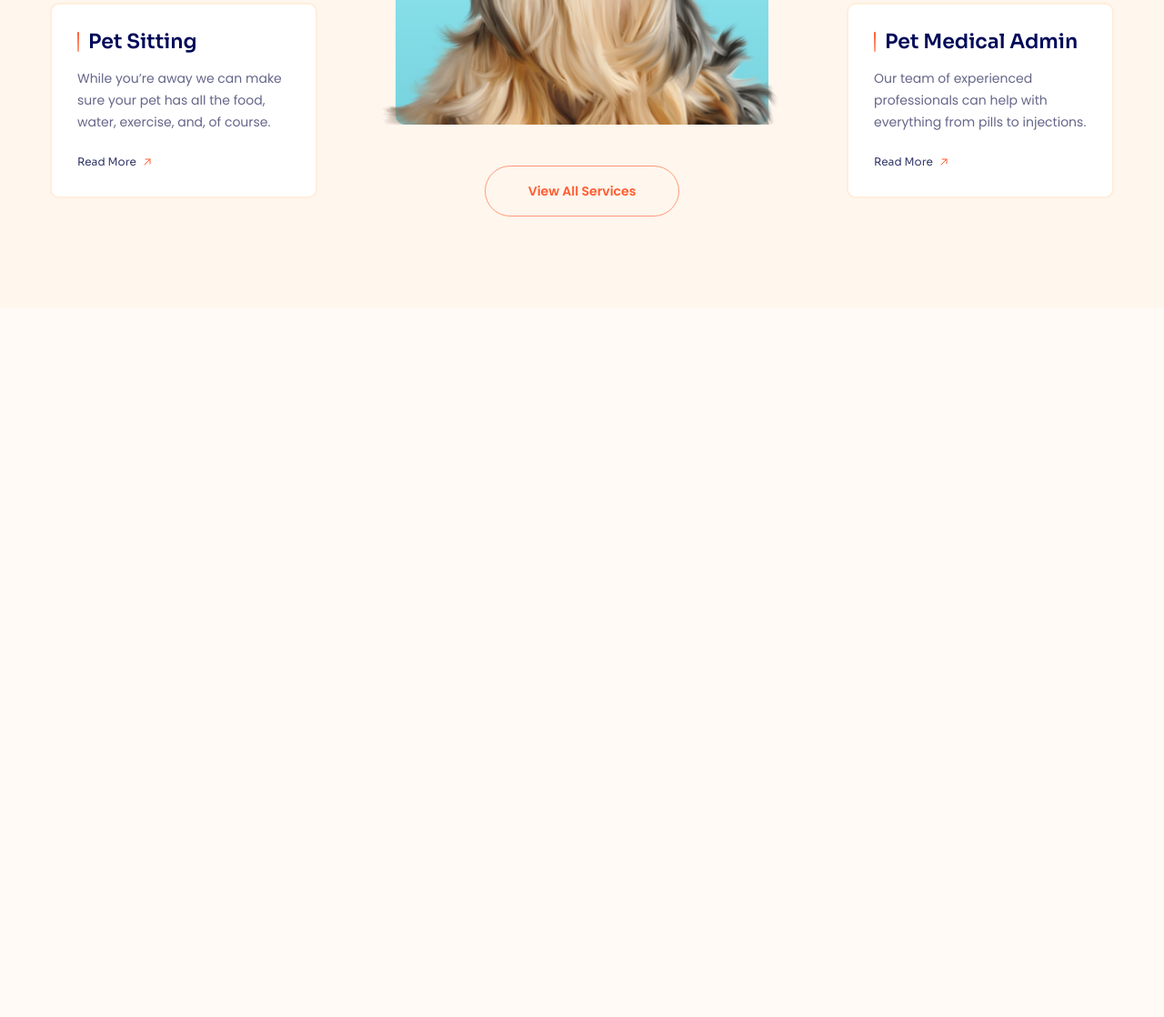
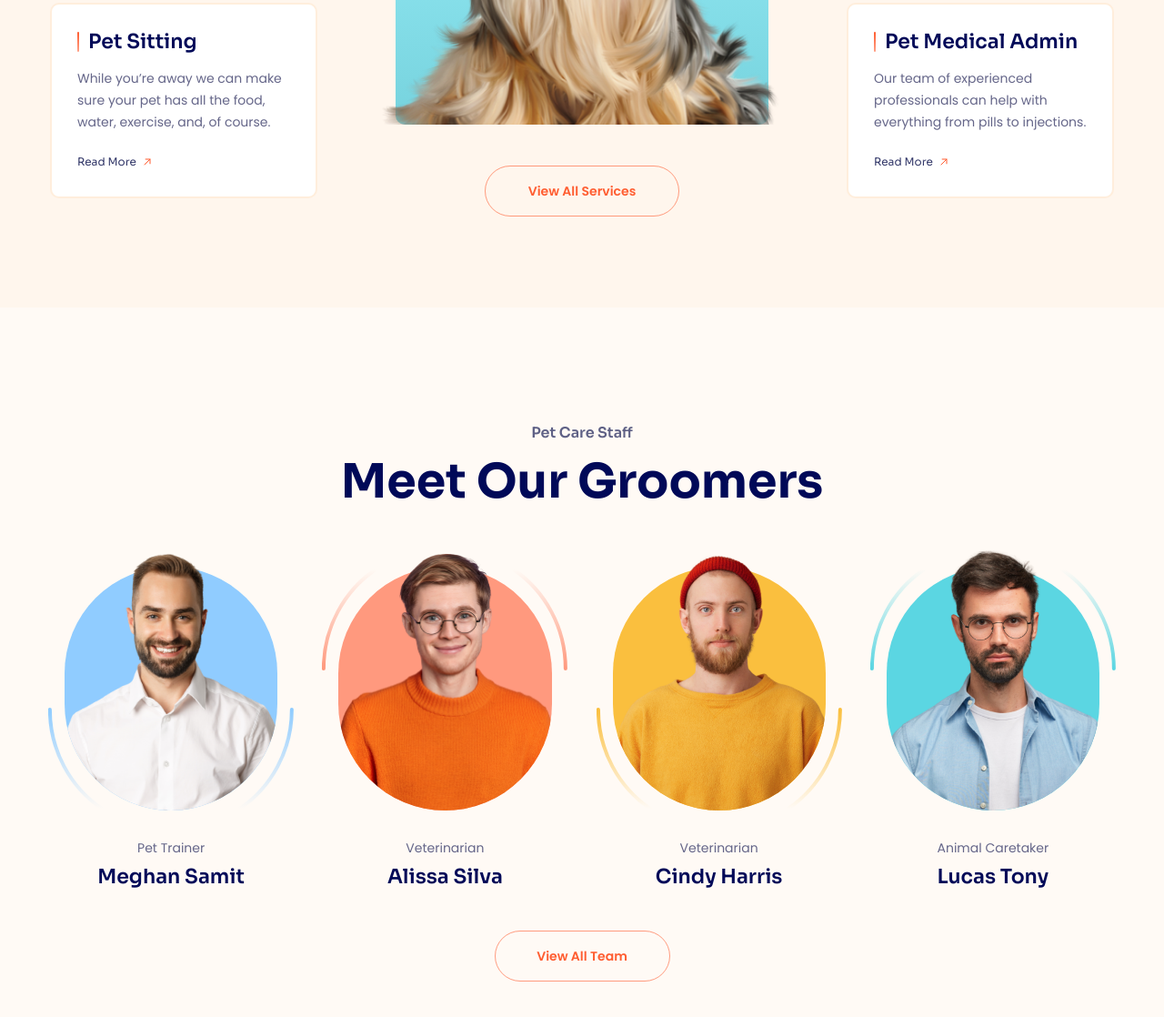
Before and after one commit to 777hanh777hanh/project-04, a plain HTML site: page index.html in a window 1280 px wide. Shown: the part 2991-4109 px from the top of the page at 91% size. Before the commit the page ends 3329 px from the top, so only its background shows below. Drawn offline with Linux system fonts and the light colour scheme.

Commit message:
add staff section

```diff
--- /dev/null
+++ b/assets/sass/_staff.scss
@@ -0,0 +1,114 @@
+.staff {
+    padding: 130px 0;
+
+    &__desc,
+    &__heading {
+        text-align: center;
+    }
+
+    &__desc {
+        font-size: 1.6rem;
+        margin-bottom: 15px;
+    }
+
+    &__list {
+        margin-top: 45px;
+        display: grid;
+        grid-template-columns: repeat(4, 1fr);
+        column-gap: 35px;
+    }
+
+    .staff-item {
+        text-align: center;
+
+        &__img-wrap {
+            position: relative;
+            margin: 0 16px;
+            border-radius: 130px;
+            // overflow: hidden;
+
+            &::before {
+                position: absolute;
+                content: '';
+                left: 0;
+                right: 0;
+                bottom: 0;
+                height: 94%;
+                border-radius: inherit;
+                background-color: var(--bg, #90ccff);
+            }
+
+            &::after {
+                content: '';
+                display: block;
+                position: absolute;
+                z-index: 1;
+                width: calc(100% + 36px);
+                height: 100%;
+                left: 50%;
+                bottom: 0;
+                transform: translateX(-50%);
+                background-repeat: no-repeat;
+                background-position: bottom;
+                background-size: 100%;
+            }
+        }
+
+        &:nth-child(1) .staff-item__img-wrap::after {
+            background-image: url(../images/staff/staff_decor_01.svg);
+        }
+        &:nth-child(2) .staff-item__img-wrap::after {
+            background-image: url(../images/staff/staff_decor_02.svg);
+        }
+        &:nth-child(3) .staff-item__img-wrap::after {
+            background-image: url(../images/staff/staff_decor_03.svg);
+        }
+        &:nth-child(4) .staff-item__img-wrap::after {
+            background-image: url(../images/staff/staff_decor_04.svg);
+        }
+
+        &:nth-child(even) .staff-item__img-wrap::after {
+            background-position: 0 19px;
+        }
+
+        &__img {
+            position: relative;
+            display: block;
+            width: 100%;
+            z-index: 1;
+            border-radius: inherit;
+        }
+
+        &__title {
+            margin-top: 34px;
+            font-weight: 400;
+            font-size: 1.4rem;
+            line-height: 1;
+            color: $textColor;
+        }
+
+        &__name {
+            margin-top: 14px;
+            font-size: 2.2rem;
+            color: $headingColor;
+        }
+    }
+
+    &__cta-wrap {
+        margin-top: 48px;
+        display: flex;
+        justify-content: center;
+    }
+
+    &__cta-btn {
+        min-width: 193px;
+        z-index: 1;
+
+        &:hover {
+            color: #fff;
+            &::before {
+                color: $primaryColor;
+            }
+        }
+    }
+}
--- a/assets/sass/style.scss
+++ b/assets/sass/style.scss
@@ -127,3 +127,6 @@ body {
 
 // Service
 @import './service';
+
+// Staff
+@import './staff';
--- a/index.html
+++ b/index.html
@@ -366,6 +366,67 @@
                     </div>
                 </div>
             </section>
+
+            <!--* Staff -->
+            <section class="staff">
+                <div class="container">
+                    <p class="staff__desc section__title">Pet Care Staff</p>
+                    <h2 class="staff__heading section__heading">Meet Our Groomers</h2>
+                    <div class="staff__list">
+                        <!-- Staff item -->
+                        <article class="staff-item" style="--bg: #90ccff">
+                            <figure class="staff-item__img-wrap">
+                                <img
+                                    src="./assets/images/staff/staff_01.png"
+                                    alt="Meghan Samit"
+                                    class="staff-item__img"
+                                />
+                            </figure>
+                            <p class="staff-item__title">Pet Trainer</p>
+                            <h3 class="staff-item__name section__title">Meghan Samit</h3>
+                        </article>
+                        <!-- Staff item -->
+                        <article class="staff-item" style="--bg: #ff997e">
+                            <figure class="staff-item__img-wrap">
+                                <img
+                                    src="./assets/images/staff/staff_02.png"
+                                    alt="Alissa Silva"
+                                    class="staff-item__img"
+                                />
+                            </figure>
+                            <p class="staff-item__title">Veterinarian</p>
+                            <h3 class="staff-item__name section__title">Alissa Silva</h3>
+                        </article>
+                        <!-- Staff item -->
+                        <article class="staff-item" style="--bg: #fabf3e">
+                            <figure class="staff-item__img-wrap">
+                                <img
+                                    src="./assets/images/staff/staff_03.png"
+                                    alt="Cindy Harris"
+                                    class="staff-item__img"
+                                />
+                            </figure>
+                            <p class="staff-item__title">Veterinarian</p>
+                            <h3 class="staff-item__name section__title">Cindy Harris</h3>
+                        </article>
+                        <!-- Staff item -->
+                        <article class="staff-item" style="--bg: #5bd6e2">
+                            <figure class="staff-item__img-wrap">
+                                <img
+                                    src="./assets/images/staff/staff_04.png"
+                                    alt="Lucas Tony"
+                                    class="staff-item__img"
+                                />
+                            </figure>
+                            <p class="staff-item__title">Animal Caretaker</p>
+                            <h3 class="staff-item__name section__title">Lucas Tony</h3>
+                        </article>
+                    </div>
+                    <div class="staff__cta-wrap">
+                        <a href="#!" class="staff__cta-btn btn">View All Team</a>
+                    </div>
+                </div>
+            </section>
         </main>
     </body>
 </html>
```
Also changed, not shown: assets/css/style.css, assets/images/staff/staff_01.png (added), assets/images/staff/staff_02.png (added), assets/images/staff/staff_03.png (added), assets/images/staff/staff_04.png (added), assets/images/staff/staff_decor_01.svg (added), assets/images/staff/staff_decor_02.svg (added), assets/images/staff/staff_decor_03.svg (added), assets/images/staff/staff_decor_04.svg (added).
